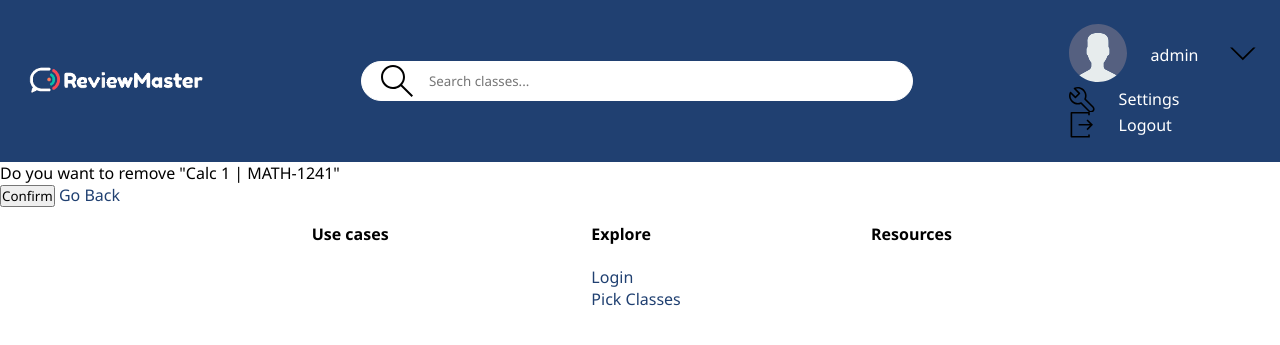
After one commit to alexandernc0043/ITSC-3155-Group3, a Django app: a page that uses Final Project Code/ReviewMaster/base/templates/base/addRemoveCourse.html in a window 1280 px wide. The commit adds this page. Shown: the top 345 px of the page. Run offline with Django 5.2, Linux system fonts and the light colour scheme; a user stored in the database is signed in; data comes from the database, SQL or seed files in the repository; both versions use the stored data as it was after the commit.

Commit message:
Added the ablity to remove courses.

```diff
--- /dev/null
+++ b/Final Project Code/ReviewMaster/base/templates/base/addRemoveCourse.html
@@ -0,0 +1,16 @@
+{% extends 'main.html' %}
+
+{% block content %}
+    <form action="" method="post">
+
+        {% csrf_token %}
+        {% if remove %}
+            <p>Do you want to remove "{{ course.course_name }} | {{ course }}"</p>
+        {% else %}
+            <p>Do you want to add "{{ course.course_name }} | {{ course }}"</p>
+        {% endif %}
+        <button type="submit">Confirm</button>
+        <a href="{% url 'courses' %}">Go Back</a>
+    </form>
+
+{% endblock content %}
--- a/Final Project Code/ReviewMaster/base/urls.py
+++ b/Final Project Code/ReviewMaster/base/urls.py
@@ -7,6 +7,8 @@ urlpatterns = [
     path('register/', views.registeruser, name='register'),
     path('logout/', views.logoutuser, name='logout'),
     path('pick-courses/',views.pick_courses, name='courses'),
-    path('add-course/<str:pk>',views.addCourse, name='add-course')
+    path('add-course/<str:pk>',views.addCourse, name='add-course'),
+    path('remove-course/<str:pk>',views.removeCourse, name='remove-course')
+
    # path('review/<str:pk>/', views.review, name='review')
 ]
--- a/Final Project Code/ReviewMaster/base/views.py
+++ b/Final Project Code/ReviewMaster/base/views.py
@@ -11,6 +11,20 @@ from base.models import Department, Course
 def home(request):
     return render(request, 'base/home.html')
 
+def removeCourse(request, pk):
+    dept = pk.split('-')[0]  # gets department
+    courseNumber = pk.split('-')[1]  # gets course number
+    course = Course.objects.filter(course_dept__name__icontains=dept, course_number=courseNumber).get()  # filters courses
+    context = {
+        'remove': True,
+        'course': course
+    }
+    if request.method == 'POST':
+        course.course_students.remove(request.user)
+        course.save()
+        return redirect('courses')
+    return render(request, 'base/addRemoveCourse.html', context)
+
 def addCourse(request, pk):
     dept = pk.split('-')[0] # gets department
     courseNumber = pk.split('-')[1] # gets course number
@@ -23,7 +37,7 @@ def addCourse(request, pk):
         'course': course,
         'pk': pk
     }
-    return render(request,'base/addCourse.html', context)
+    return render(request, 'base/addRemoveCourse.html', context)
 
 
 def logoutuser(request):
@@ -81,10 +95,7 @@ def registeruser(request):
 
 @login_required(login_url='/login/')
 def pick_courses(request):
-
-
     courses = Course.objects.all() # get all courses, will be filtered in the future
-
     context = {
         'departments': Department.objects.all(),
         'courses': courses,
```
Also changed, not shown: Final Project Code/ReviewMaster/base/templates/base/addCourse.html (deleted, +0 -12 lines), Final Project Code/ReviewMaster/base/templates/base/courses.html (+5 -2 lines), Final Project Code/ReviewMaster/db.sqlite3.
